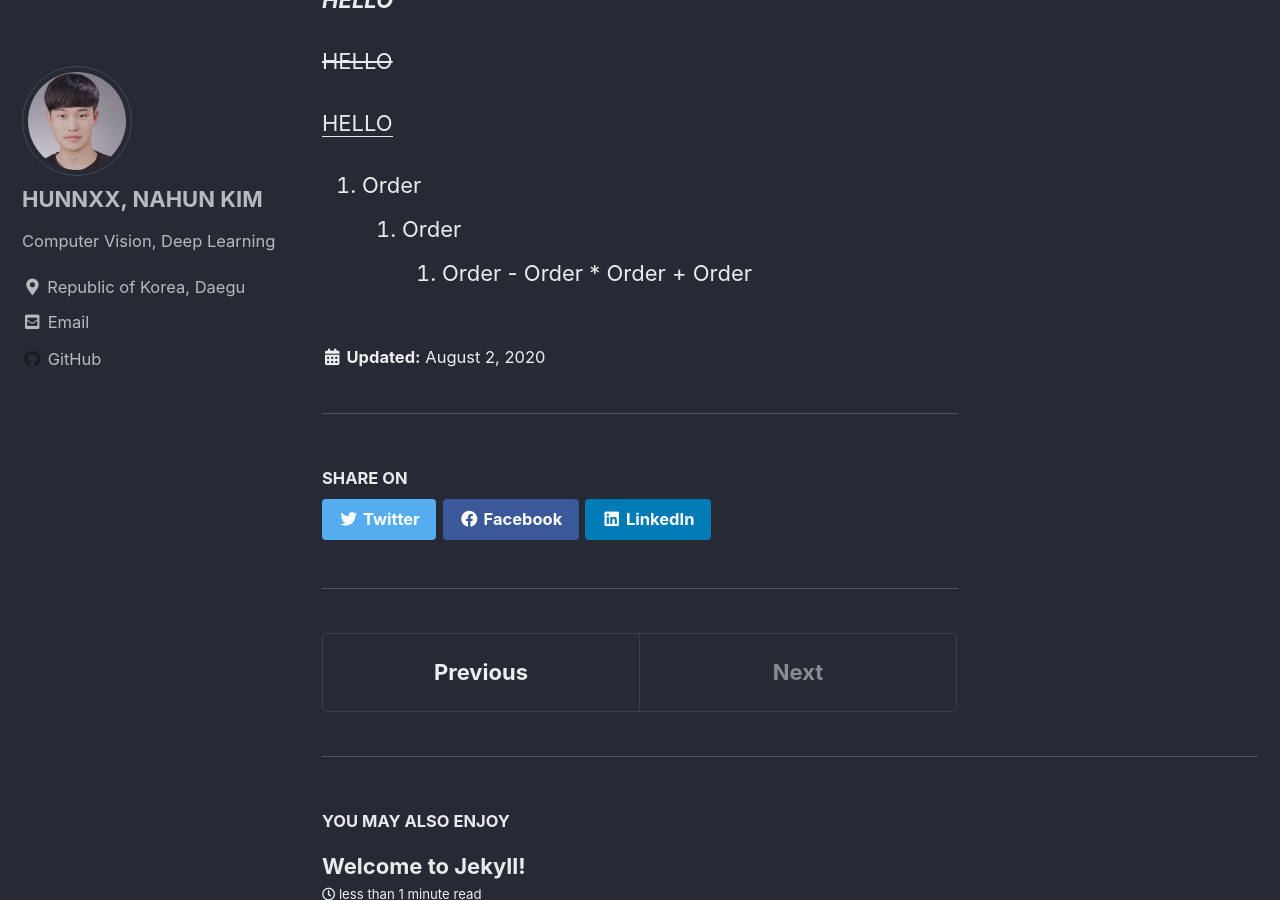
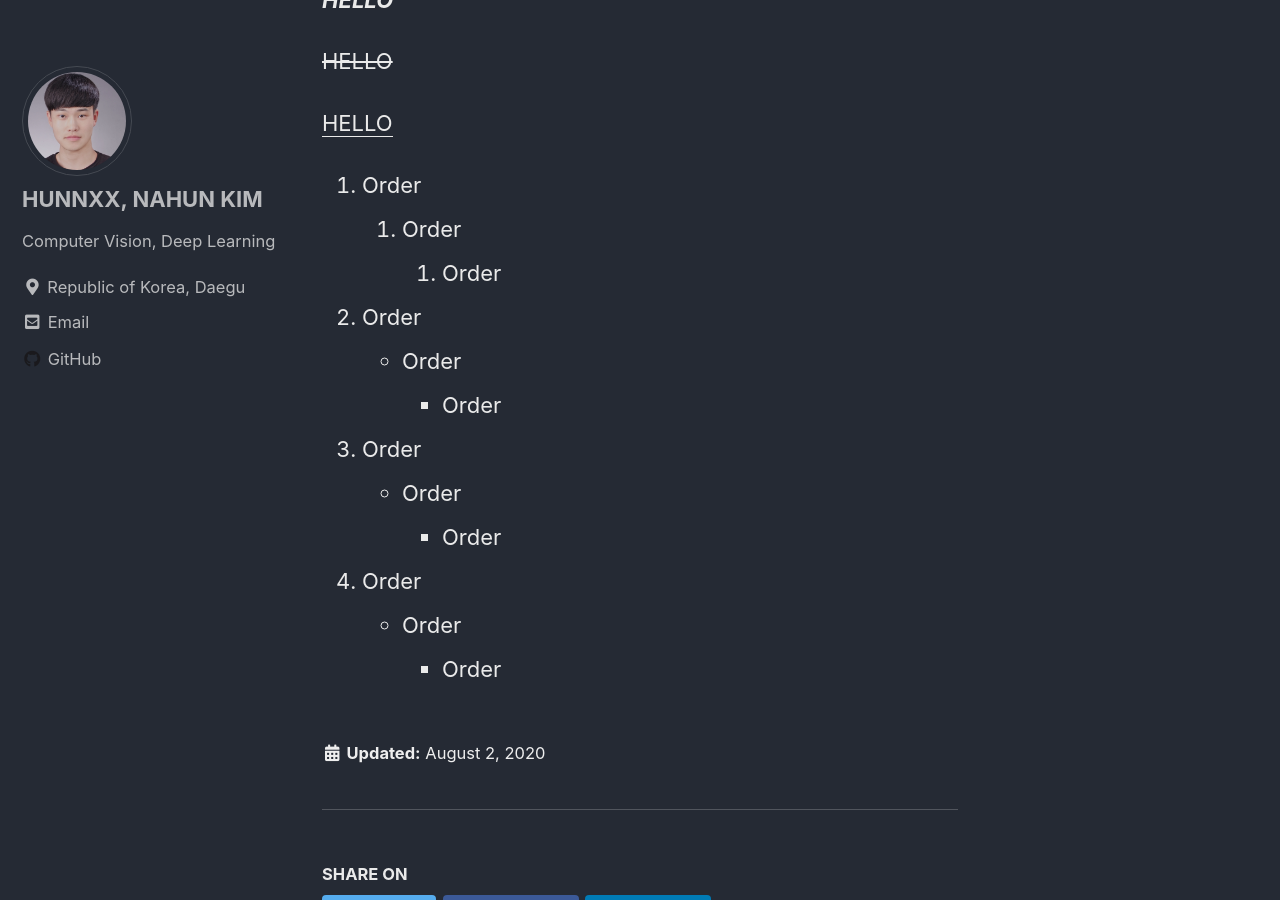
Before and after one commit to hunnxx/hunnxx.github.io, a Jekyll site: the page built from _posts/2020-08-01-practice.md, in a window 1280 px wide and 900 px high, scrolled down 912 px. Built offline with Jekyll 4.4.1, drawn with Linux system fonts in a browser that asks for light colours; cached includes are drawn as plain includes.

Commit message:
Update 2020-08-01-practice.md

```diff
--- a/_posts/2020-08-01-practice.md
+++ b/_posts/2020-08-01-practice.md
@@ -29,6 +29,12 @@ HEAD2
 1. Order
     1. Order
         1. Order
+1. Order
     - Order
+        - Order
+1. Order
+    + Order
+        + Order
+1. Order
     * Order
-    + Order
+        * Order
```
